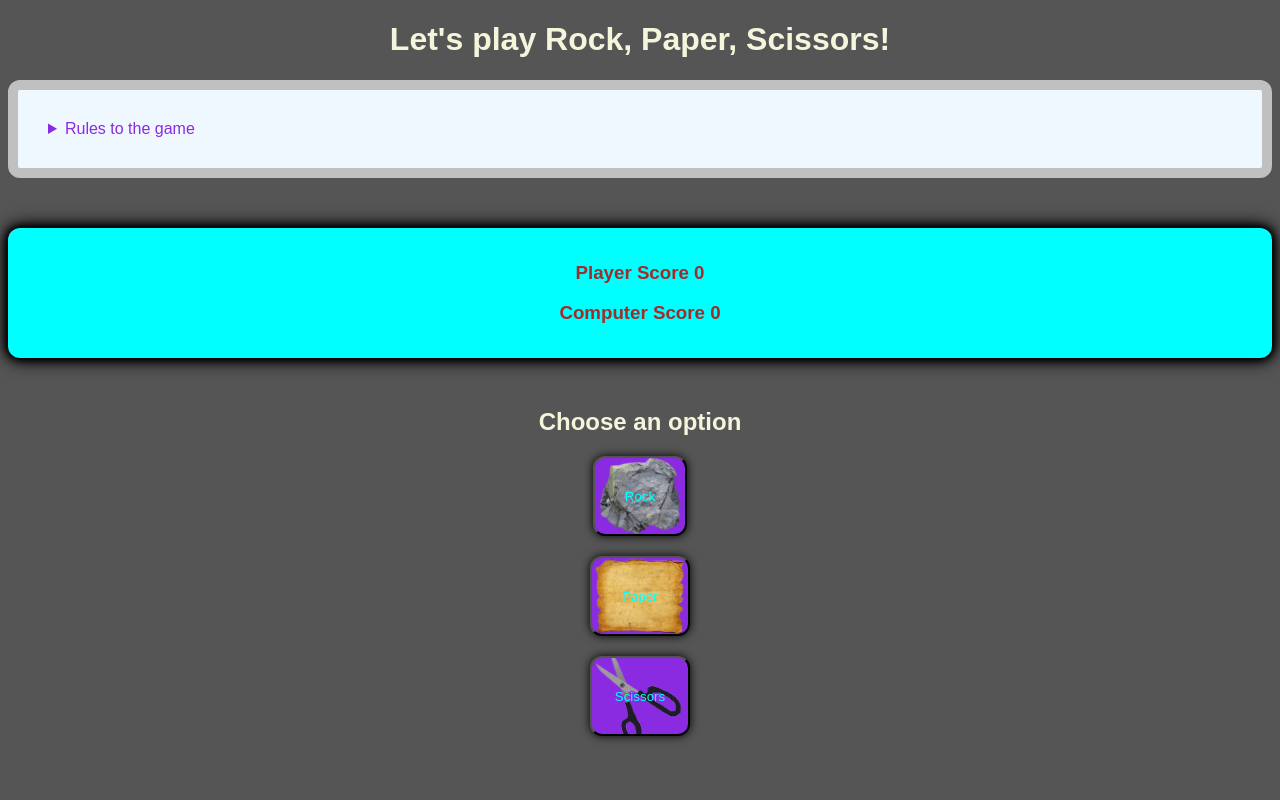
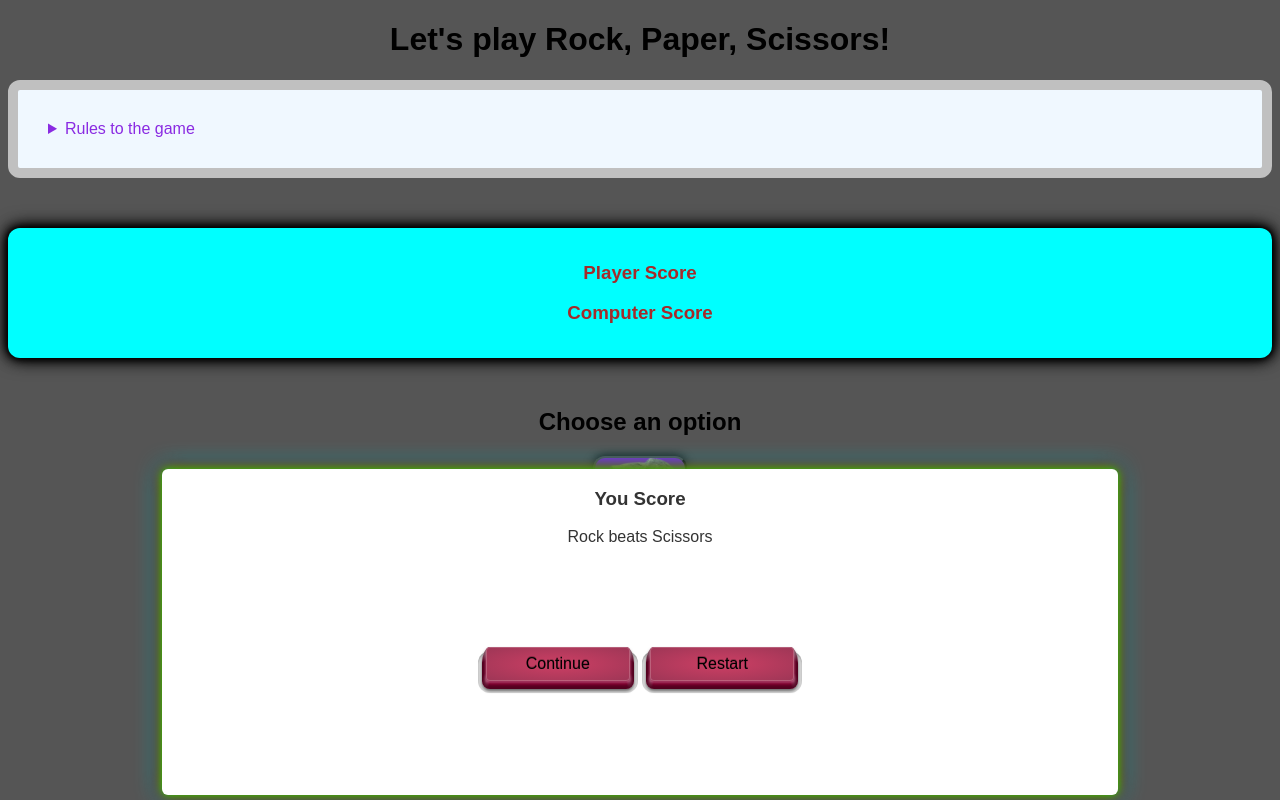
Before and after one commit to Unrealrojo234/RockPaperScissorsGame, a plain HTML site: page index.html in a window 1280 px wide. Both pictures are taken after a click on the button "Rock". Drawn offline with Linux system fonts and the light colour scheme.

Commit message:
Second time commit

```diff
--- a/index.html
+++ b/index.html
@@ -3,7 +3,7 @@
 <head>
     <meta charset="UTF-8">
     <meta name="viewport" content="width=device-width, initial-scale=1.0">
-    <title>Cryptics</title>
+    <title>Rock Paper Scissors Game</title>
     <link rel="stylesheet" href="styles.css">
 </head>
 <body>
@@ -22,14 +22,44 @@
         </details>
     </div>
     <div class="score-container">
-        <h3>Player Score <label for="playerScore">0</label></h3>
-        <h3>Computer Score <label for="computerScore">0</label></h3>
+        <h3 id="playerScoreText" id="playerValue">Player Score</h3>
+        <h3 id="computerValue">Computer Score</h3>
     </div>
     <div class="option">
         <h2>Choose an option</h2>
-        <button id="rock" type="submit">Rock</button>
-        <button id="paper" type="submit">Paper</button>
-        <button id="scissors" type="submit">Scissors</button>
+        <button id="rock" type="submit" onclick="rock()">Rock</button>
+        <button id="paper" type="submit" onclick="paper()">Paper</button>
+        <button id="scissors" type="submit" onclick="scissors()">Scissors</button>
+    </div>
+    <div class="stats" id="stats">
+        <h3 id="currentScores"></h3>
+        <p id="details"></p>
+        <button type="button" onclick="proceed()" class="button">
+            <div class="button-top">Continue</div>
+            <div class="button-bottom"></div>
+            <div class="button-base"></div>
+          </button>
+          <button type="button" onclick="restart()" class="button">
+            <div class="button-top">Restart</div>
+            <div class="button-bottom"></div>
+            <div class="button-base"></div>
+          </button>
+    </div>
+    <div class="stats">
+        <h3 id="Won"></h3>
+        <button type="button"onclick="clear()" class="button">
+            <div class="button-top">Play Again</div>
+            <div class="button-bottom"></div>
+            <div class="button-base"></div>
+          </button>
+    </div>
+    <div class="stats">
+        <h3 id="lost"></h3>
+        <button type="button" onclick="restart()" class="button" >
+            <div class="button-top">Play Again</div>
+            <div class="button-bottom"></div>
+            <div class="button-base"></div>
+          </button>
     </div>
     <script src="index.js"></script>
 </body>
--- a/index.js
+++ b/index.js
@@ -0,0 +1,119 @@
+//Game constants
+const playerScore = 0;
+const computerScore = 0;
+const computerValue = document.getElementById("computerValue");
+const playerValue = document.getElementById("playerValue");
+const options = ["Rock","Paper","Scissors"];
+const statistics = document.getElementById("stats");
+const whoScores = document.getElementById("currentScores");
+const textAreaDetails = document.getElementById("details");
+
+
+//clicking buttons for rock paper and scissors
+function rock(){
+    const userSelect = "Rock"
+    statistics.classList.add("addstats");
+    const computerSelect = options[Math.floor(Math.random()*3)];
+    if(computerSelect===userSelect){
+        whoScores.textContent = "It's a tie";
+        let status = "It's a tie";
+        scores(status);
+        textAreaDetails.textContent = "You both chose Rock";
+        playerValue.textContent = `Player Current Score ${playerScore}`;
+
+    }
+    else if(computerSelect==="Paper"){
+        whoScores.textContent = "Computer Scores";
+        textAreaDetails.textContent = "Paper beats Rock";
+        let status = "Computer Scores";
+        scores(status);
+
+    }
+    else if(computerSelect==="Scissors"){
+        whoScores.textContent = "You Score";
+        textAreaDetails.textContent = "Rock beats Scissors";
+        let status = "You Score";
+        scores(status);
+
+    }
+}
+function paper(){
+    statistics.classList.add("addstats");
+    const computerSelect = options[Math.floor(Math.random()*3)];
+    const userSelect = "Paper";
+    if(computerSelect===userSelect){
+        whoScores.textContent = "It's a tie";
+        textAreaDetails.textContent = "You both chose Paper";
+        let status = "It's a tie";
+        scores(status);
+}
+    else if(computerSelect==="Scissors"){
+        whoScores.textContent = "Computer Scores";
+        textAreaDetails.textContent = "Scissors beats Paper";
+        let status = "Computer Scores";
+        scores(status);
+
+    }
+    else if(computerSelect==="Rock"){
+        whoScores.textContent = "You Score";
+        textAreaDetails.textContent = "Paper beats Rock";
+        let status = "You Score";
+        scores(status);
+    }
+
+}
+function scissors(){
+    statistics.classList.add("addstats");
+    const computerSelect = options[Math.floor(Math.random()*3)];
+    const userSelect = "Scissors";
+
+    if(computerSelect===userSelect){
+        whoScores.textContent = "It's a tie";
+        textAreaDetails.textContent = "You both chose Scissors";
+        let status = "It's a tie";
+        scores(status);
+    }
+    else if(computerSelect==="Rock"){
+        whoScores.textContent = "Computer Scores";
+        textAreaDetails.textContent = "Rock beats Scissors";
+        let status = "Computer Scores";
+        scores(status);
+
+
+    }
+    else if(computerSelect==="Paper"){
+        whoScores.textContent = "You Score";
+        textAreaDetails.textContent = "Scissors beats Paper";
+        let status = "You Score";
+        scores(status);
+    }
+}
+
+//Score Determiner
+function scores(status){
+    if (status === "It's a tie"){
+        return null;
+    }
+    else if(status==="Computer Scores"){
+        computerScore++;
+        computerValue.innerHTML = `Computer Current Score ${computerScore}`;
+
+    }
+    else if(status==="You Score"){
+        playerScore++;
+        playerValue.innerHTML = `Player Current Score ${playerScore}`;
+    }
+}
+
+
+
+//Other usefule buttons
+
+//continue button
+function proceed(){
+    statistics.classList.remove("addstats");
+}
+//restart button
+function restart(){
+    statistics.classList.remove("addstats");
+}
--- a/styles.css
+++ b/styles.css
@@ -1,7 +1,7 @@
 
 body{
     background-color: rgb(85, 85, 85);
-    color: beige;
+    color: black;
     font-family: sans-serif;
 }
 h1{
@@ -63,9 +63,126 @@ h1{
     padding: 23px;
 }
 #paper{
-    background-image: url(images/paper.png);
+    background-image: url("images/paper.png");
 }
 #rock{
     background-image: url("images/Rock.png");
 
 }
+.stats{
+    width: 70%;
+    color: black;
+    background: white;
+    border-radius: 6px;
+    position:absolute ;
+    top:0;
+    left: 50%;
+    transform: translate(-50%,-50%) scale(0.1);
+    text-align: center;
+    padding: 0 30px 30px;
+    color: #333;
+    visibility: hidden;
+    box-shadow: 0 0 10px lime,
+    0 0 15px red,
+    0 0 20px black,
+    0 0 25px aqua;
+    height: 37vh;
+}
+
+.addstats{
+    visibility: visible;
+    top: 79%;
+    transform: translate(-50%,-50%) scale(1);
+    transition: transform 0.8s, top 0.4s;
+}
+.button {
+    -webkit-appearance: none;
+    appearance: none;
+    position: relative;
+    border-width: 0;
+    padding: 0 8px 12px;
+    min-width: 10em;
+    box-sizing: border-box;
+    background: transparent;
+    font: inherit;
+    cursor: pointer;
+    top: 20%;
+    margin-top: 25px;
+
+    text-shadow: 0px 0px 10px whitesmoke;
+
+  }
+
+  .button-top {
+    display: flex;
+    align-items: center;
+    justify-content: center;
+    position: relative;
+    z-index: 0;
+    padding: 8px 16px;
+    transform: translateY(0);
+    text-align: center;
+    text-shadow: 0 -1px rgba(0, 0, 0, .25);
+    transition-property: transform;
+    transition-duration: .2s;
+    -webkit-user-select: none;
+    user-select: none;
+  }
+
+  .button:active .button-top {
+    transform: translateY(6px);
+  }
+
+  .button-top::after {
+    content: '';
+    position: absolute;
+    z-index: -1;
+    border-radius: 4px;
+    width: 100%;
+    height: 100%;
+    box-sizing: content-box;
+    background-image: radial-gradient(#cd3f64, #9d3656);
+    text-align: center;
+    box-shadow: inset 0 0 0px 1px rgba(255, 255, 255, .2), 0 1px 2px 1px rgba(255, 255, 255, .2);
+    transition-property: border-radius, padding, width, transform;
+    transition-duration: .2s;
+  }
+
+  .button:active .button-top::after {
+    border-radius: 6px;
+    padding: 0 2px;
+  }
+
+  .button-bottom {
+    position: absolute;
+    z-index: -1;
+    bottom: 4px;
+    left: 4px;
+    border-radius: 8px / 16px 16px 8px 8px;
+    padding-top: 6px;
+    width: calc(100% - 8px);
+    height: calc(100% - 10px);
+    box-sizing: content-box;
+    background-color: #803;
+    background-image: radial-gradient(4px 8px at 4px calc(100% - 8px), rgba(255, 255, 255, .25), transparent), radial-gradient(4px 8px at calc(100% - 4px) calc(100% - 8px), rgba(255, 255, 255, .25), transparent), radial-gradient(16px at -4px 0, white, transparent), radial-gradient(16px at calc(100% + 4px) 0, white, transparent);
+    box-shadow: 0px 2px 3px 0px rgba(0, 0, 0, 0.5), inset 0 -1px 3px 3px rgba(0, 0, 0, .4);
+    transition-property: border-radius, padding-top;
+    transition-duration: .2s;
+  }
+
+  .button:active .button-bottom {
+    border-radius: 10px 10px 8px 8px / 8px;
+    padding-top: 0;
+  }
+
+  .button-base {
+    position: absolute;
+    z-index: -2;
+    top: 4px;
+    left: 0;
+    border-radius: 12px;
+    width: 100%;
+    height: calc(100% - 4px);
+    background-color: rgba(0, 0, 0, .15);
+    box-shadow: 0 1px 1px 0 rgba(255, 255, 255, .75), inset 0 2px 2px rgba(0, 0, 0, .25);
+  }
```
Also changed, not shown: images/YouLose.jfif (added), 1 other file.
